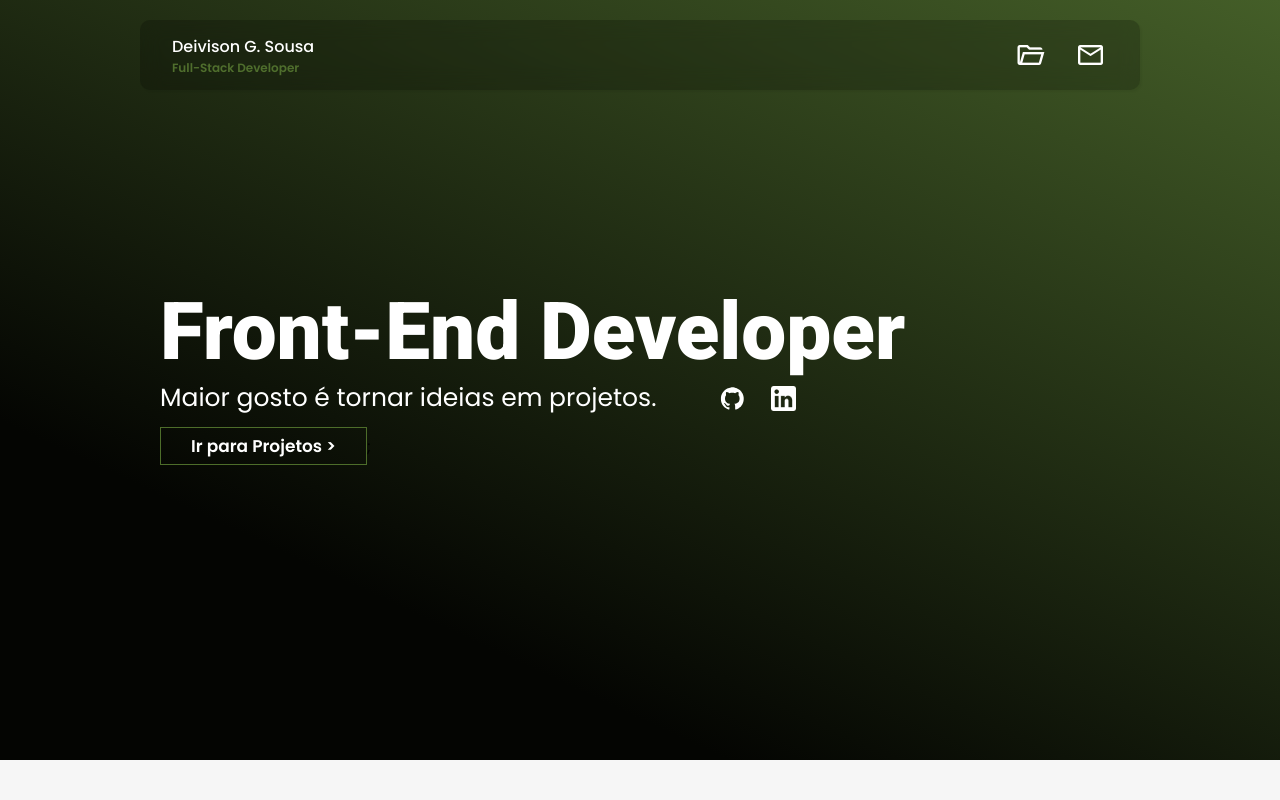
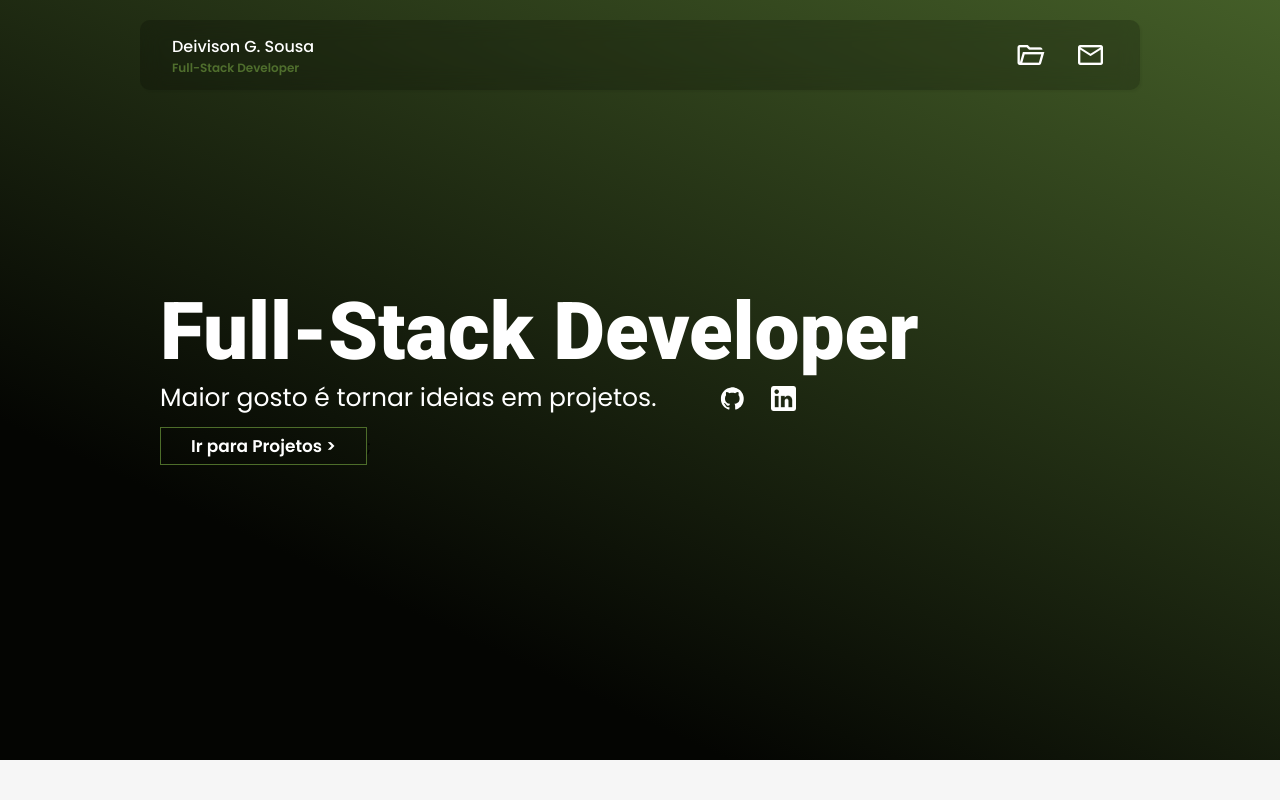
Before and after one commit to Deivisongs/portifolio, a React (Create React App) app: page / in a window 1280 px wide. Shown: the top 800 px of the page. Built offline with nearby package versions, Linux system fonts and the light colour scheme.

Commit message:
Update BannerPrincipal.jsx

```diff
--- a/src/components/Layouts/BannerPrincipal/BannerPrincipal.jsx
+++ b/src/components/Layouts/BannerPrincipal/BannerPrincipal.jsx
@@ -7,17 +7,17 @@ function BannerPrincipal() {
   return (
     <section className={style.container}>
       <div className={style.principalText}>
-        <h1>Front-End Developer</h1>
+        <h1>Full-Stack Developer</h1>
         <span className={style.subtitle}>
           <p>Maior gosto é tornar ideias em projetos.</p>
           <span className={style.iconsSocial}>
-            <a href="#">
+            <a href="https://github.com/Deivisongs/">
               <div className={style.elementoIcon}>
                 <img src={GitHub} alt="Conta GitHub" />
                 <p className={style.pElementoIcon}>GitHub</p>
               </div>
             </a>
-            <a href="#">
+            <a href="https://www.linkedin.com/in/deivison-gon%C3%A7alves-62b23523a/">
               <div className={style.elementoIcon}>
                 <img src={LinkedIn} alt="Conta GitHub" />
                 <p className={style.pElementoIcon}>Linkedin</p>
```
